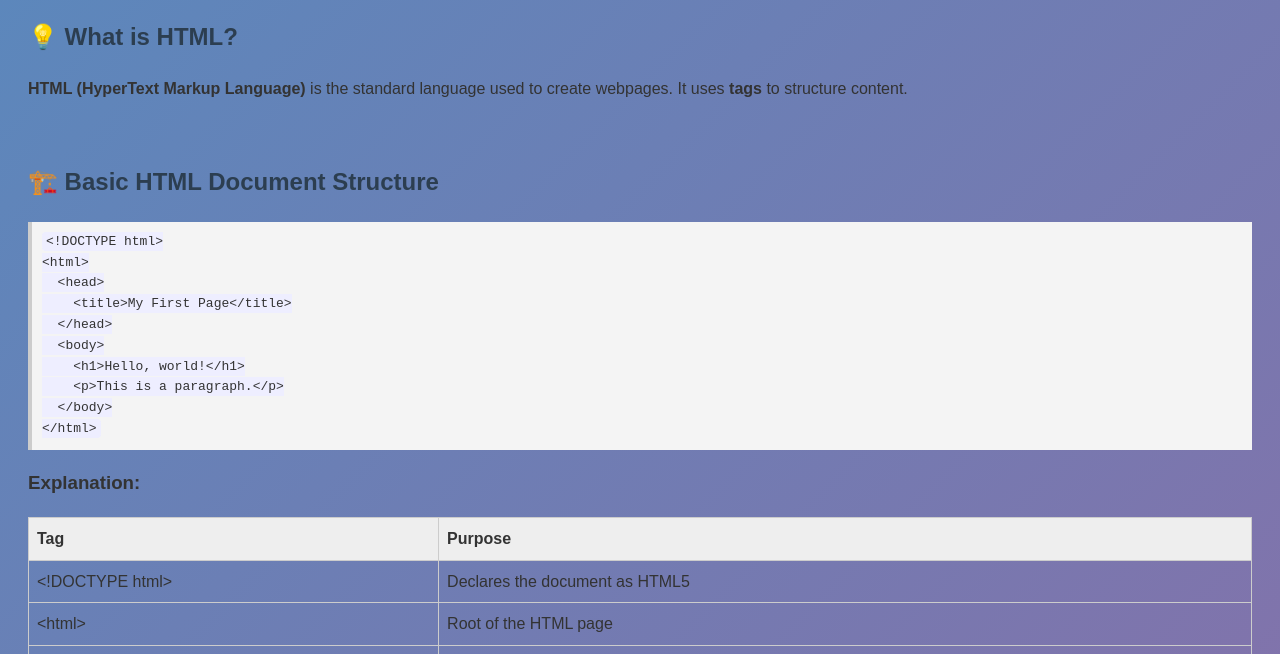
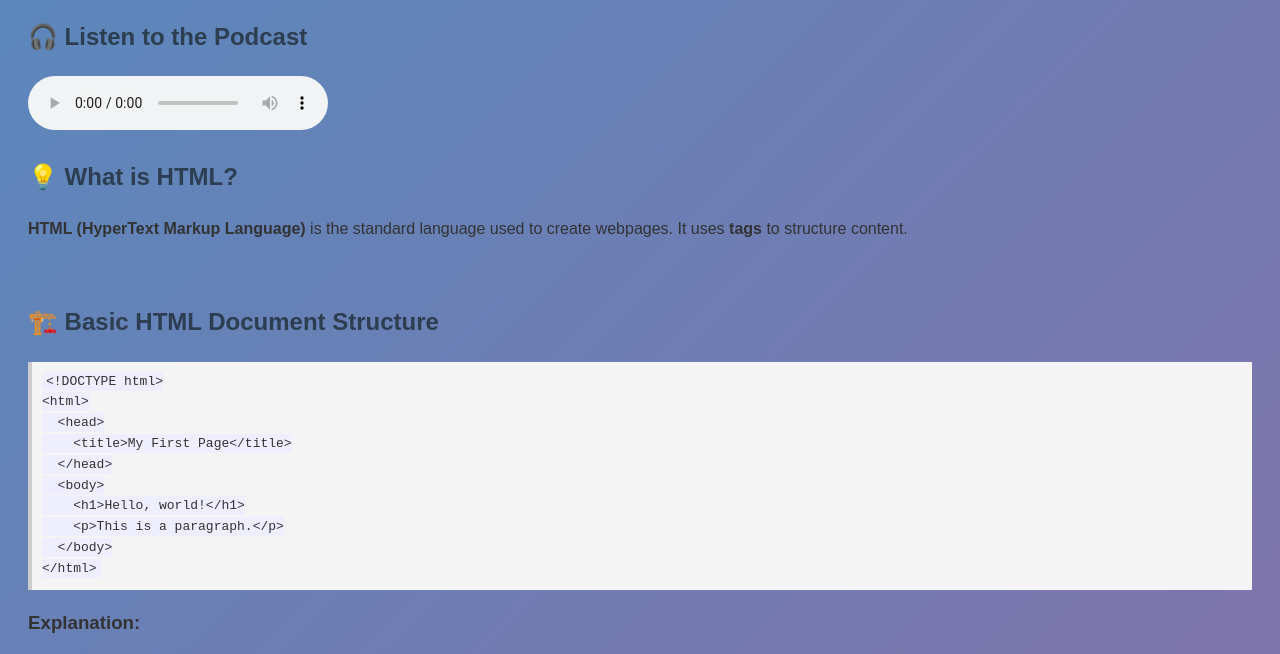
Before and after one commit to kylepgr/TCAF701, a plain HTML site: page index.html in a window 1280 px wide. Shown: the part 104-758 px from the top of the page. Drawn offline with Linux system fonts and the light colour scheme.

Commit message:
Update index.html

```diff
--- a/index.html
+++ b/index.html
@@ -141,6 +141,11 @@
   <h1 id="html-basics">🧱 HTML Basics – Structure & Syntax
   <span class="badge" data-badge="New Learner"></span>
 </h1>
+
+  <h2>🎧 Listen to the Podcast</h2>
+<audio controls>
+  <source src="TCAF.mp3" type="audio/mpeg">
+</audio>
 
   <h2>💡 What is HTML?</h2>
   <p><strong>HTML (HyperText Markup Language)</strong> is the standard language used to create webpages. It uses <strong>tags</strong> to structure content.</p>
```
